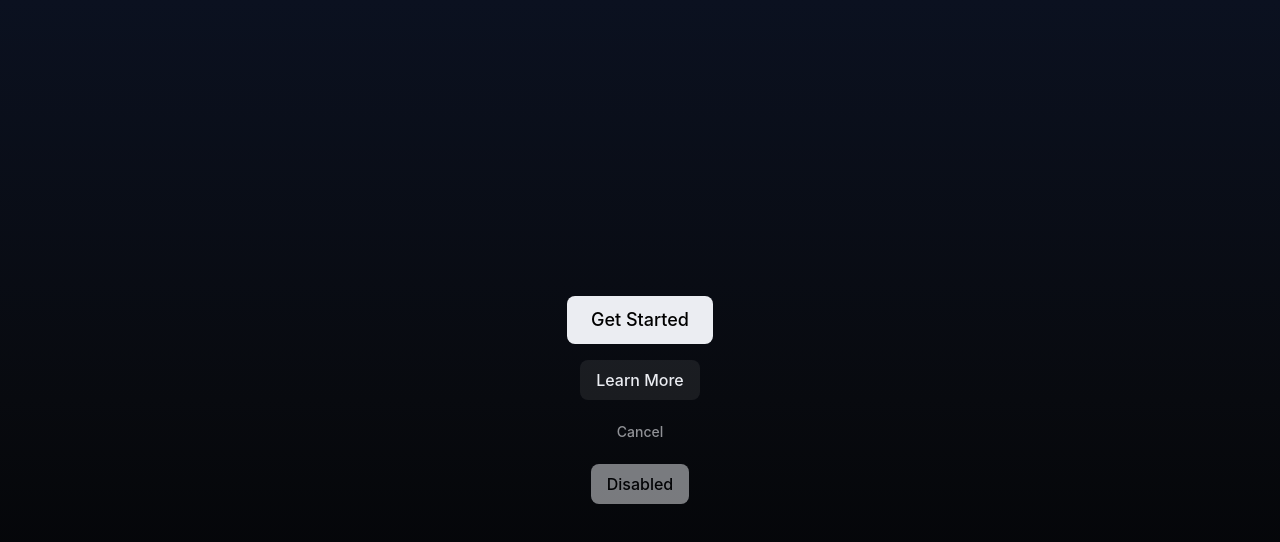
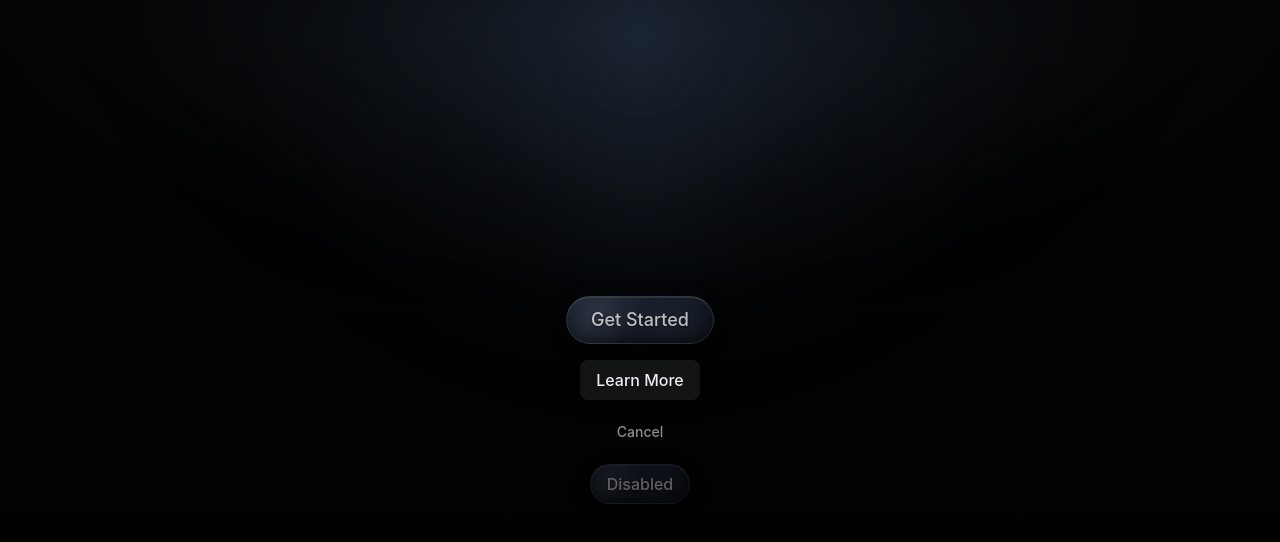
Before and after one commit to DavidHruby1/mantask, a Vue app in the folder frontend/: page /login in a window 1280 px wide. Shown: the top 542 px of the page. Built offline with nearby package versions, Linux system fonts and the light colour scheme; the HTML template or start-up script is replaced by a standard one.

Commit message:
feat: add login page skeleton to test buttons, create first button prototype variant

```diff
--- a/frontend/src/components/ui/Button.vue
+++ b/frontend/src/components/ui/Button.vue
@@ -21,7 +21,7 @@ const buttonVariants = cva(
     variants: {
       variant: {
         primary:
-          'bg-white-base text-primary-black hover:bg-white-base/90 focus-visible:ring-white-base',
+          'btn-glass rounded-full focus-visible:ring-white-base',
         secondary:
           'bg-white-surface text-white-base hover:bg-white-surface/80 focus-visible:ring-white-base',
         ghost:
--- a/frontend/src/global.css
+++ b/frontend/src/global.css
@@ -2,8 +2,8 @@
 
 @theme {
   --color-primary-black: #000000;
-  --color-secondary-black: #080A0F;
-  --color-accent-black: #0B1120;
+  --color-secondary-black: #040404;
+  --color-accent-black: #060606;
   --color-atmosphere: #2D3B4E;
 
   --color-white-base: rgba(235, 237, 242, 1);
@@ -17,8 +17,7 @@
   background: linear-gradient(
     to top,
     var(--color-primary-black),
-    var(--color-secondary-black),
-    var(--color-accent-black)
+    var(--color-secondary-black)
   );
   background-attachment: fixed;
 }
@@ -26,3 +25,50 @@
 body {
   @apply bg-body;
 }
+
+/* Glass button (primary variant) */
+.btn-glass {
+  position: relative;
+  z-index: 1;
+  gap: 10px;
+  border: 1px solid rgba(255, 255, 255, 0.07);
+  border-top-color: rgba(255, 255, 255, 0.13);
+  background:
+    radial-gradient(circle at 22% 38%, rgba(255,255,255,0.06) 0%, transparent 40%),
+    radial-gradient(circle at 70% 62%, rgba(255,255,255,0.04) 0%, transparent 45%),
+    linear-gradient(160deg, rgba(30,40,58,0.9) 0%, rgba(12,16,24,0.95) 100%);
+  -webkit-backdrop-filter: blur(24px) saturate(160%);
+  backdrop-filter: blur(24px) saturate(160%);
+  box-shadow:
+    inset 0 1px 0 rgba(255,255,255,0.1),
+    inset 0 -5px 12px rgba(0,0,0,0.4),
+    0 4px 18px 2px rgba(0,0,0,0.25);
+  color: rgba(255,255,255,0.72);
+  text-shadow: 0 1px 3px rgba(0,0,0,0.5);
+  cursor: pointer;
+  transition: box-shadow 0.15s ease;
+}
+
+.btn-glass::before {
+  content: "";
+  position: absolute;
+  inset: 0;
+  border-radius: inherit;
+  pointer-events: none;
+  background: linear-gradient(120deg, transparent 0%, rgba(255,255,255,0.05) 22%, transparent 46%);
+  opacity: 0.6;
+  mix-blend-mode: screen;
+}
+
+.btn-glass:hover {
+  box-shadow:
+    inset 0 1px 0 rgba(255,255,255,0.14),
+    inset 0 -5px 12px rgba(0,0,0,0.35),
+    0 4px 18px 2px rgba(0,0,0,0.25);
+}
+
+.btn-glass:active {
+  box-shadow:
+    inset 0 2px 8px rgba(0,0,0,0.45),
+    0 4px 18px 2px rgba(0,0,0,0.25);
+}
--- a/frontend/src/views/Login.vue
+++ b/frontend/src/views/Login.vue
@@ -3,8 +3,12 @@ import Button from '@/components/ui/Button.vue'
 </script>
 
 <template>
-  <div class="flex min-h-screen items-center justify-center">
-    <div class="flex flex-col items-center gap-4">
+  <div class="login-page">
+    <div class="light-aura"></div>
+    <div class="light-beam"></div>
+    <div class="light-source"></div>
+
+    <div class="flex flex-col items-center gap-4 relative z-10">
       <Button variant="primary" size="lg">Get Started</Button>
       <Button variant="secondary" size="md">Learn More</Button>
       <Button variant="ghost" size="sm">Cancel</Button>
@@ -12,3 +16,120 @@ import Button from '@/components/ui/Button.vue'
     </div>
   </div>
 </template>
+
+<style scoped>
+.login-page {
+  position: relative;
+  min-height: 100vh;
+  display: flex;
+  justify-content: center;
+  align-items: center;
+  overflow: hidden;
+}
+
+.light-aura {
+  position: absolute;
+  top: -60px;
+  left: 50%;
+  transform: translateX(-50%);
+  width: 140vw;
+  height: 60vh;
+  background: radial-gradient(
+    ellipse 48% 80% at 50% 0%,
+    rgba(31, 41, 55, 0.38) 0%,
+    rgba(31, 41, 55, 0.12) 55%,
+    transparent 80%
+  );
+  filter: blur(55px);
+  pointer-events: none;
+}
+
+.light-beam {
+  position: absolute;
+  top: -30px;
+  left: 50%;
+  transform: translateX(-50%);
+  width: 100vw;
+  height: 0;
+  background: radial-gradient(
+    ellipse 35% 100% at 50% 0%,
+    rgba(31, 41, 55, 0.85) 0%,
+    rgba(31, 41, 55, 0.45) 30%,
+    rgba(31, 41, 55, 0.15) 65%,
+    transparent 100%
+  );
+  filter: blur(38px);
+  pointer-events: none;
+  animation: beamGrow 0.8s ease-out forwards;
+  transform-origin: top center;
+}
+
+.light-beam::before {
+  content: '';
+  position: absolute;
+  top: 0;
+  left: 50%;
+  transform: translateX(-50%);
+  width: 30%;
+  height: 100%;
+  background: radial-gradient(
+    ellipse 40% 100% at 50% 0%,
+    rgba(31, 41, 55, 0.6) 0%,
+    rgba(31, 41, 55, 0.15) 60%,
+    transparent 100%
+  );
+  filter: blur(20px);
+}
+
+.light-beam::after {
+  content: '';
+  position: absolute;
+  top: -10px;
+  left: 50%;
+  transform: translateX(-50%);
+  width: 125%;
+  height: 105%;
+  background: radial-gradient(
+    ellipse 45% 100% at 50% 0%,
+    rgba(31, 41, 55, 0.2) 0%,
+    transparent 75%
+  );
+  filter: blur(48px);
+}
+
+.light-source {
+  position: absolute;
+  top: -10px;
+  left: 50%;
+  transform: translateX(-50%);
+  width: 120px;
+  height: 90px;
+  background: radial-gradient(
+    circle,
+    rgba(31, 41, 55, 0.7) 0%,
+    transparent 70%
+  );
+  filter: blur(26px);
+  pointer-events: none;
+}
+
+@keyframes circleFadeIn {
+  0% {
+    opacity: 0.1;
+  }
+  100% {
+    opacity: 1;
+  }
+}
+
+@keyframes beamGrow {
+  0% {
+    height: 0;
+    opacity: 0;
+  }
+  100% {
+    height: 51vh;
+    opacity: 1;
+  }
+}
+</style>
```
